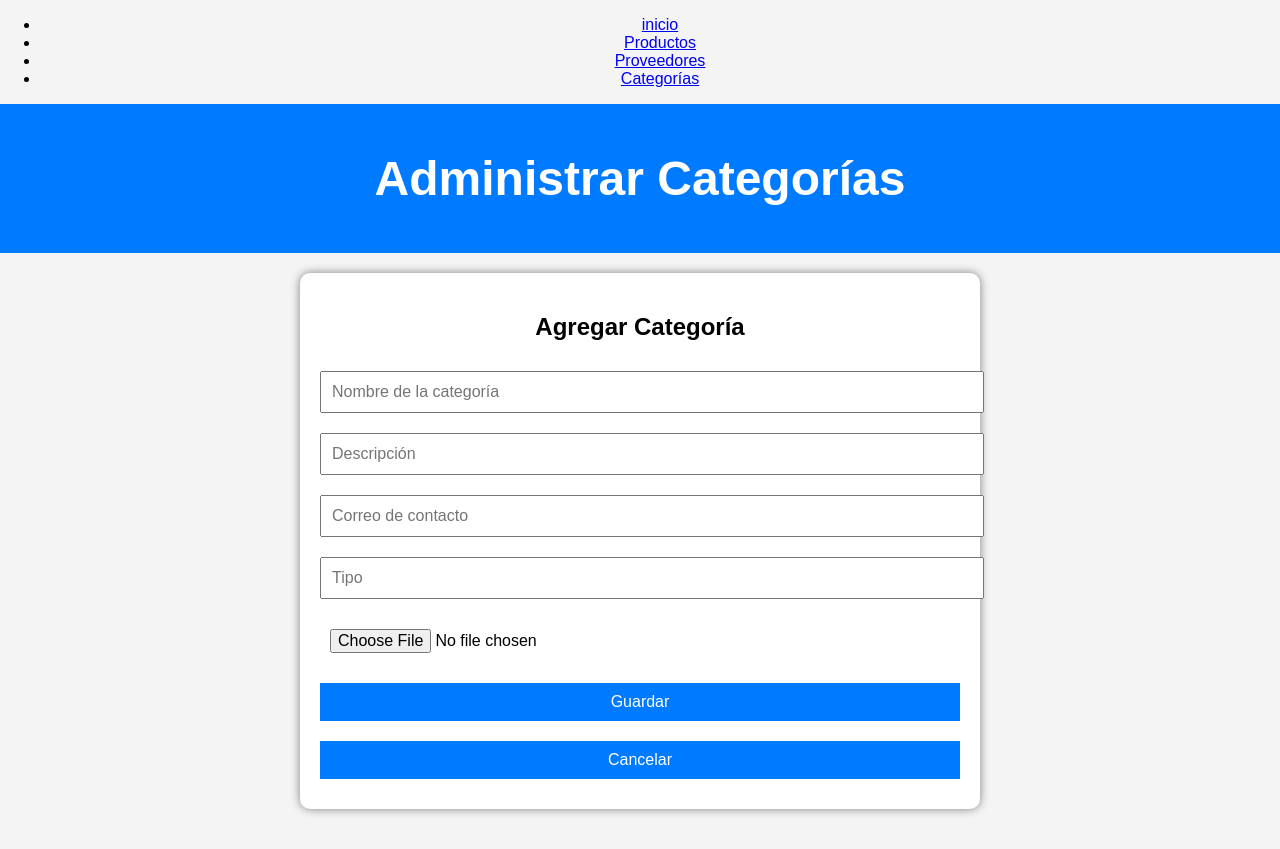
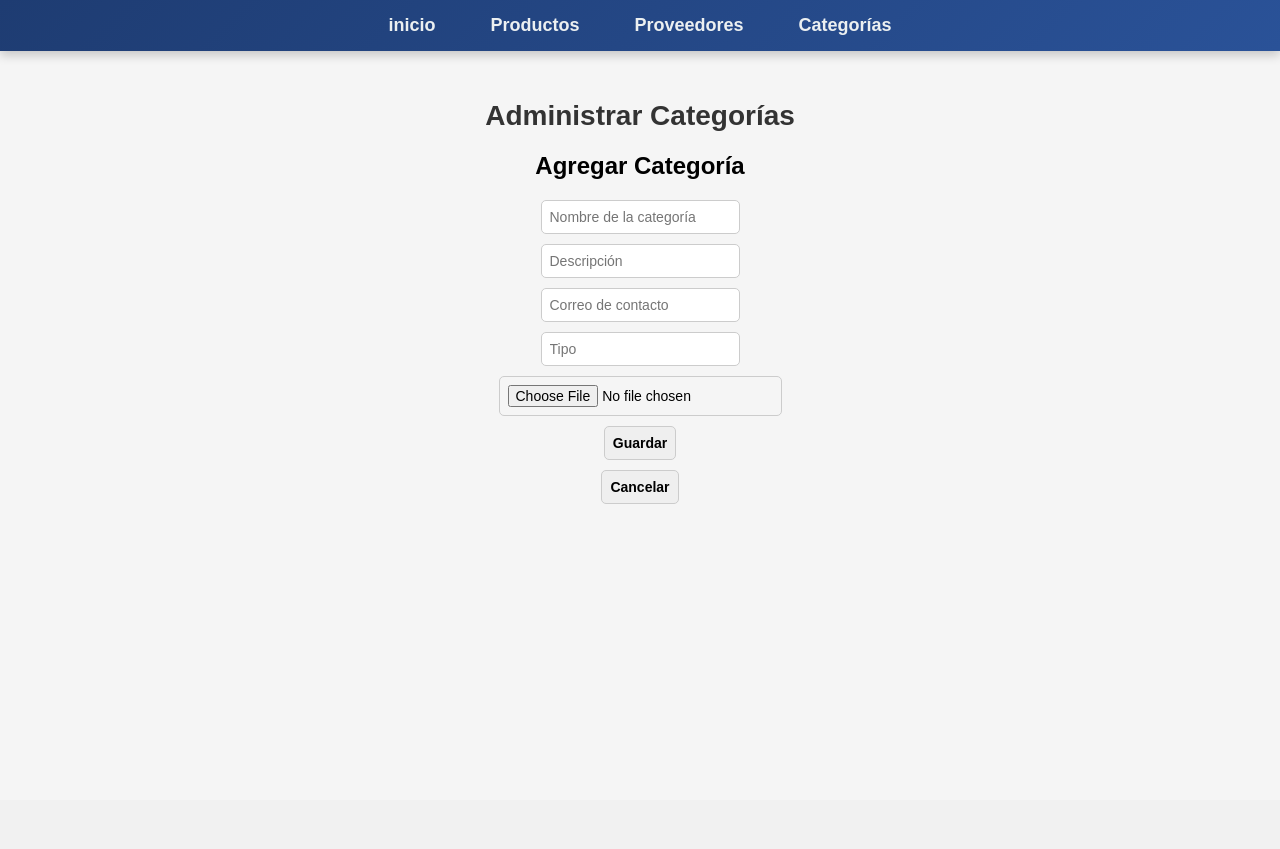
Before and after one commit to Ftalejo69/inventario, a PHP site: page /categorias.php in a window 1280 px wide. After the commit the page ends 504 px from the top, so only its background shows below. Run offline with PHP 8.4, Linux system fonts and the light colour scheme.

Commit message:
Update estloszz.css

```diff
--- a/estloszz.css
+++ b/estloszz.css
@@ -1,89 +1,161 @@
 body {
   font-family: Arial, sans-serif;
-  background-color: #f4f4f4;
+  background-color: #f5f5f5;
+  text-align: center;
   margin: 0;
-  padding: 0;
-  text-align: center;
+  padding: 20px;
 }
 
-header {
-  background-color: #007bff;
-  color: white;
-  padding: 15px;
-  font-size: 24px;
+nav {
+  background: linear-gradient(135deg, #1e3c72, #2a5298); /* Degradado moderno */
+  padding: 15px 0;
+  box-shadow: 0px 4px 10px rgba(0, 0, 0, 0.2);
+  position: fixed;
+  width: 100%;
+  top: 0;
+  left: 0;
+  z-index: 1000;
 }
 
-.formulario {
-  background: white;
-  padding: 20px;
-  width: 50%;
-  margin: 20px auto;
-  box-shadow: 0px 0px 10px gray;
-  border-radius: 10px;
+nav ul {
+  list-style: none;
+  padding: 0;
+  margin: 0;
+  display: flex;
+  justify-content: center;
+  gap: 25px;
 }
 
-form input, form select, form button {
-  width: 100%;
-  margin: 10px 0;
-  padding: 10px;
-  font-size: 16px;
+nav ul li {
+  display: inline;
 }
 
-form button {
-  background-color: #007bff;
-  color: white;
-  border: none;
-  cursor: pointer;
+nav ul li a {
+  text-decoration: none;
+  color: #ecf0f1;
+  font-size: 18px;
+  font-weight: bold;
+  padding: 10px 15px;
+  position: relative;
+  transition: all 0.3s ease-in-out;
 }
 
-form button:hover {
-  background-color: #0056b3;
+nav ul li a::after {
+  content: "";
+  position: absolute;
+  left: 50%;
+  bottom: -5px;
+  width: 0;
+  height: 3px;
+  background: #f39c12;
+  transition: all 0.3s ease-in-out;
+  transform: translateX(-50%);
 }
 
-.contenedor-tarjetas {
+nav ul li a:hover::after {
+  width: 100%;
+}
+
+nav ul li a:hover {
+  color: #f1c40f;
+  transform: scale(1.1);
+}
+
+nav ul li a.active {
+  background: #e74c3c;
+  padding: 10px 20px;
+  border-radius: 10px;
+  box-shadow: 0px 0px 8px rgba(231, 76, 60, 0.7);
+}
+
+h1 {
+  font-size: 28px;
+  color: #333;
+  margin-top: 80px;
+}
+
+.contenedor {
+  max-width: 800px;
+  margin: 0 auto;
+  padding: 20px;
+  background: white;
+  border-radius: 10px;
+  box-shadow: 0px 4px 8px rgba(0, 0, 0, 0.2);
+}
+
+form {
   display: flex;
-  flex-wrap: wrap;
-  justify-content: center;
-  margin: 20px;
+  flex-direction: column;
+  align-items: center;
+  gap: 10px;
+}
+
+input, button {
+  padding: 8px;
+  border-radius: 5px;
+  border: 1px solid #ccc;
+  font-size: 14px;
+}
+
+button {
+  cursor: pointer;
+  font-weight: bold;
+  transition: 0.3s;
+}
+
+button:hover {
+  opacity: 0.8;
 }
 
 .tarjeta {
+  width: 230px;
   background: white;
-  border-radius: 8px;
+  border-radius: 10px;
+  box-shadow: 0px 2px 5px rgba(0, 0, 0, 0.2);
   padding: 15px;
-  box-shadow: 0px 0px 5px gray;
-  width: 250px;
-  margin: 10px;
+  margin: 15px auto;
   text-align: left;
+  display: inline-block;
+  vertical-align: top;
+}
+
+.tarjeta img {
+  width: 100%;
+  height: 140px;
+  object-fit: cover;
+  border-radius: 5px;
 }
 
 .tarjeta h3 {
-  color: #007bff;
+  font-size: 16px;
+  color: #333;
+  margin: 10px 0 5px;
 }
 
-.btn-editar, .btn-eliminar {
-  width: 100%;
-  padding: 10px;
-  margin-top: 5px;
-  cursor: pointer;
-  border: none;
+.tarjeta p {
   font-size: 14px;
+  color: #555;
+  margin: 5px 0;
 }
 
-.btn-editar {
+.tarjeta .botones {
+  display: flex;
+  justify-content: space-between;
+  margin-top: 10px;
+}
+
+.boton-editar {
   background-color: #ffc107;
   color: black;
+  padding: 5px 10px;
+  border: none;
+  border-radius: 5px;
 }
 
-.btn-eliminar {
+.boton-eliminar {
   background-color: #dc3545;
   color: white;
+  padding: 5px 10px;
+  border: none;
+  border-radius: 5px;
 }
-
-.btn-editar:hover {
-  background-color: #e0a800;
-}
-
-.btn-eliminar:hover {
-  background-color: #c82333;
-}
```
